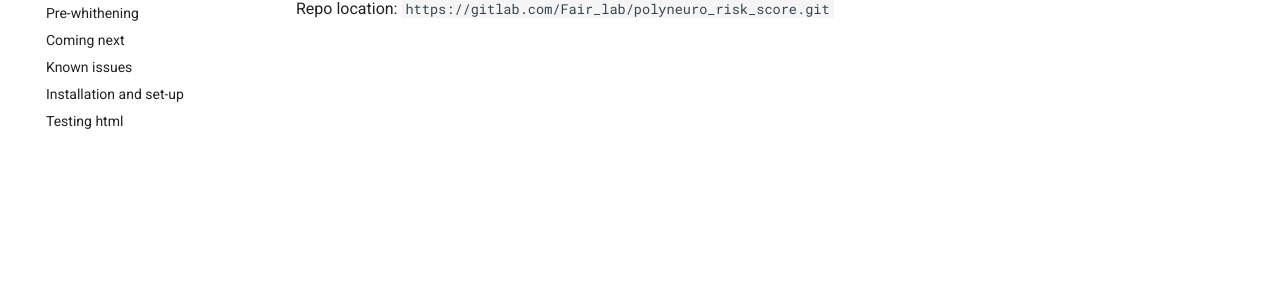
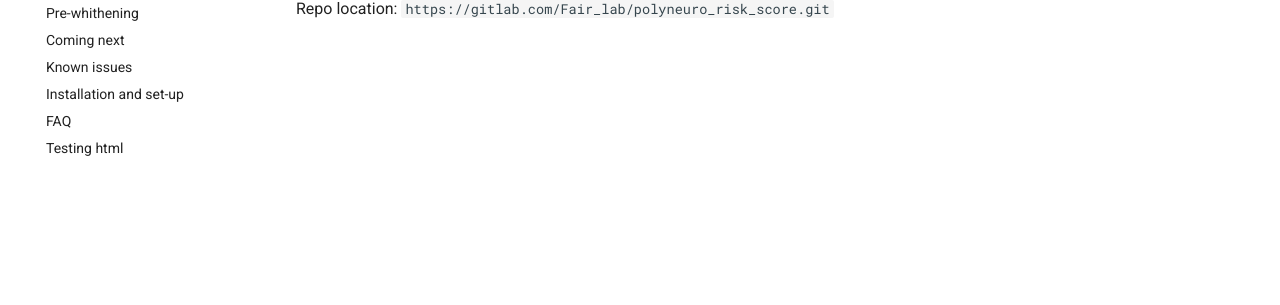
Before and after one commit to omiranda/polyneuro_risk_score, an MkDocs documentation site: the page built from docs/README.md, in a window 1280 px wide. Shown: the part 251-556 px from the top of the page. Built offline with MkDocs 1.6.1 and Material for MkDocs 9.7.7, drawn with Linux system fonts in a browser that asks for light colours; old or Windows-style settings are respelled for this version of MkDocs.

Commit message:
Adding FAQ

```diff
--- a/mkdocs.yml
+++ b/mkdocs.yml
@@ -11,4 +11,5 @@ pages:
 - Coming next: coming_next.md
 - Known issues: issues.md
 - Installation and set-up: install_and_setup.md
+- FAQ: faq.md
 - Testing html: ./html/Readme_showM.html
```
Also changed, not shown: docs/FAQ.md (added, +1 -0 lines).
